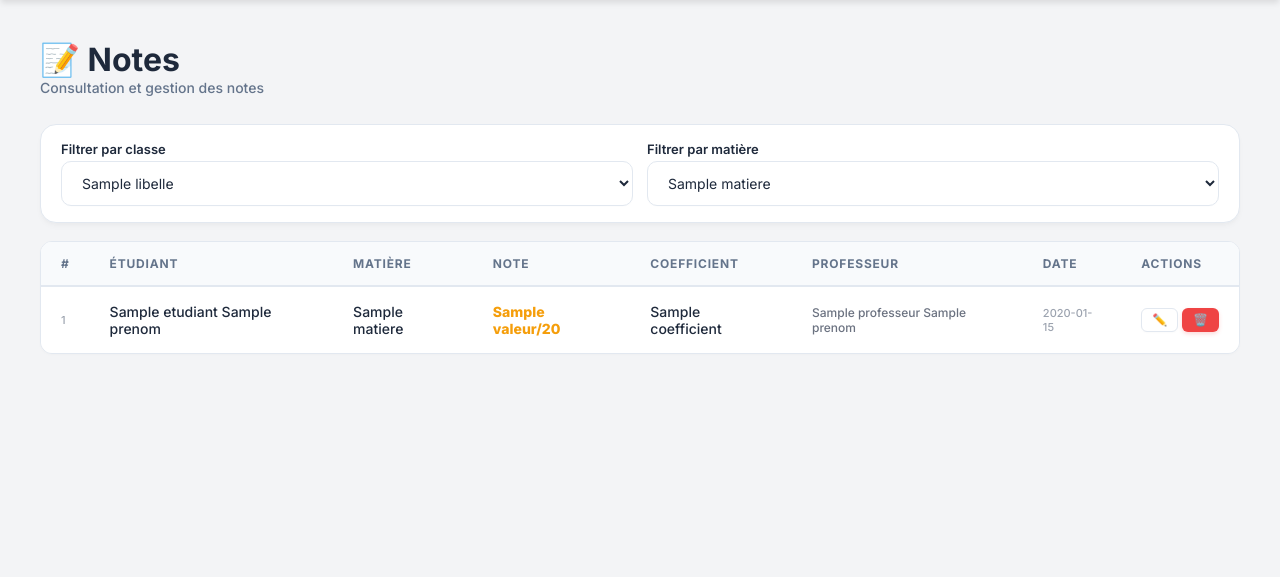
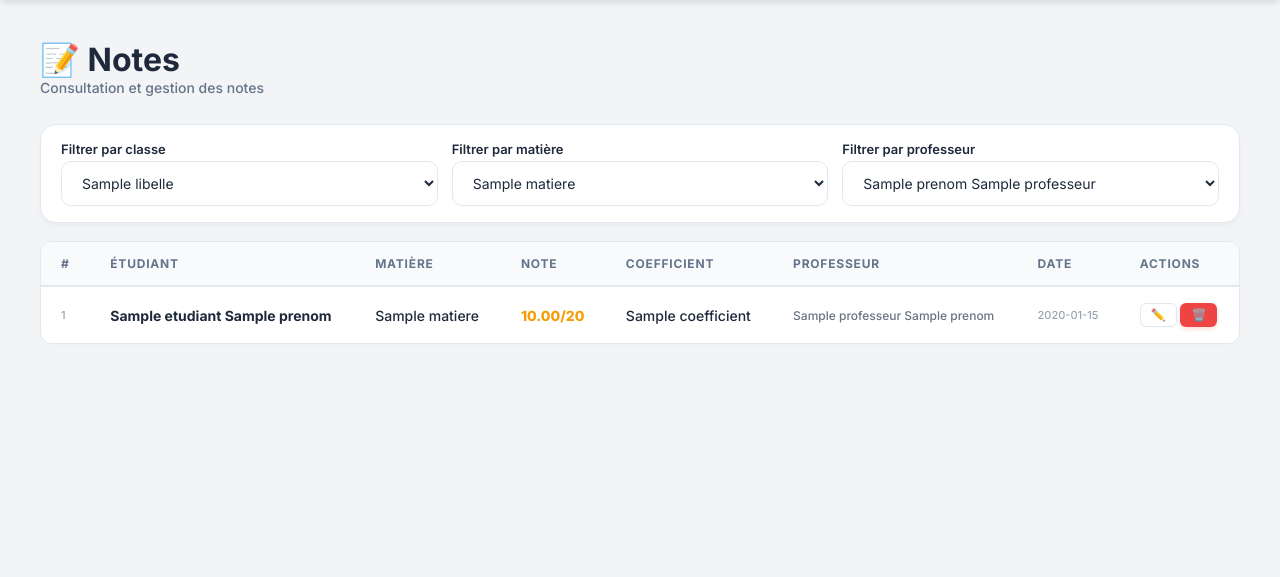
Before and after one commit to LaFleche06/BDD2_ISE2-2026-Project, a Flask app: template Projet_BDD2/templates/admin/notes.html in a window 1280 px wide. Shown: the part 64-641 px from the top of the page. Run offline with Flask 3, Linux system fonts and the light colour scheme; the template is opened without the code that fills it: most values are stand-ins (such as "Sample title", 1, 10 or a date in 2020).

Commit message:
fix(admin/notes): corriger l'affichage de la date; feat: ajouter filtre par professeur
- Filtre par professeur ajouté côté client (select dans le formulaire)
- Date vide affichée comme '—' au lieu d'une chaîne vide
- Pré-conversion des valeurs de notes string → float

```diff
--- a/Projet_BDD2/templates/admin/notes.html
+++ b/Projet_BDD2/templates/admin/notes.html
@@ -5,11 +5,11 @@
   <div><h1>📝 Notes</h1><div class="ph-sub">Consultation et gestion des notes</div></div>
 </div>
 
-<!-- Filtres classe & matière -->
+<!-- Filtres classe, matière & professeur -->
 <div class="card" style="padding:16px 20px;margin-bottom:18px">
-  <form method="get" style="display:flex;gap:14px;align-items:center;flex-wrap:wrap">
-    <div style="flex:1;min-width:180px">
-      <label style="margin-bottom:4px">Filtrer par classe</label>
+  <form method="get" style="display:flex;gap:14px;align-items:flex-end;flex-wrap:wrap">
+    <div style="flex:1;min-width:160px">
+      <label style="margin-bottom:4px;display:block">Filtrer par classe</label>
       <select name="classe_id" onchange="this.form.submit()" class="form-select">
         <option value="">— Toutes les classes —</option>
         {% for c in classes %}
@@ -17,8 +17,8 @@
         {% endfor %}
       </select>
     </div>
-    <div style="flex:1;min-width:180px">
-      <label style="margin-bottom:4px">Filtrer par matière</label>
+    <div style="flex:1;min-width:160px">
+      <label style="margin-bottom:4px;display:block">Filtrer par matière</label>
       <select name="matiere_id" onchange="this.form.submit()" class="form-select">
         <option value="">— Toutes les matières —</option>
         {% for m in matieres %}
@@ -26,6 +26,19 @@
         {% endfor %}
       </select>
     </div>
+    <div style="flex:1;min-width:160px">
+      <label style="margin-bottom:4px;display:block">Filtrer par professeur</label>
+      <select name="prof_id" onchange="this.form.submit()" class="form-select">
+        <option value="">— Tous les professeurs —</option>
+        {% for p in professeurs %}
+        <option value="{{ p.id }}" {{ 'selected' if prof_id == p.id }}>{{ p.prenom }} {{ p.nom }}</option>
+        {% endfor %}
+      </select>
+    </div>
+    <!-- conserver les autres filtres actifs -->
+    {% if classe_id %}<input type="hidden" name="classe_id" value="{{ classe_id }}">{% endif %}
+    {% if matiere_id %}<input type="hidden" name="matiere_id" value="{{ matiere_id }}">{% endif %}
+    {% if prof_id %}<input type="hidden" name="prof_id" value="{{ prof_id }}">{% endif %}
   </form>
 </div>
 
@@ -38,12 +51,14 @@
     {% for n in notes %}
     <tr style="cursor:pointer" onclick="window.location='/EDE/admin/etudiants/{{ n.etudiant.matricule }}'">
       <td style="color:#9ca3af;font-size:11px">{{ n.id }}</td>
-      <td>{{ n.etudiant.nom }} {{ n.etudiant.prenom }}</td>
+      <td><strong>{{ n.etudiant.nom }} {{ n.etudiant.prenom }}</strong></td>
       <td>{{ n.matiere.nom if n.matiere else n.matiere_id }}</td>
-      <td><span class="{{ note_color(n.valeur) }}">{{ n.valeur }}/20</span></td>
+      <td><span class="{{ note_color(n.valeur) }}">{{ "%.2f"|format(n.valeur) if n.valeur is not none else '—' }}/20</span></td>
       <td>{{ n.matiere.coefficient if n.matiere else '—' }}</td>
       <td style="font-size:12px;color:#6b7280">{{ n.professeur.nom }} {{ n.professeur.prenom }}</td>
-      <td style="font-size:11px;color:#9ca3af">{{ (n.date_saisie or '')[:10] }}</td>
+      <td style="font-size:11px;color:#9ca3af">
+        {% if n.date_saisie %}{{ n.date_saisie[:10] }}{% else %}<span style="color:var(--text-muted)">—</span>{% endif %}
+      </td>
       <td style="white-space:nowrap" onclick="event.stopPropagation()">
         <button class="btn btn-sec btn-xs" onclick="document.getElementById('mod-n-{{ n.id }}').classList.add('open')">✏️</button>
         <form action="/EDE/admin/notes" method="post" style="display:inline" onsubmit="return confirm('Supprimer cette note ?')">
@@ -51,6 +66,7 @@
           <input type="hidden" name="note_id" value="{{ n.id }}">
           {% if classe_id %}<input type="hidden" name="classe_id" value="{{ classe_id }}">{% endif %}
           {% if matiere_id %}<input type="hidden" name="matiere_id" value="{{ matiere_id }}">{% endif %}
+          {% if prof_id %}<input type="hidden" name="prof_id" value="{{ prof_id }}">{% endif %}
           <button class="btn btn-red btn-xs">🗑️</button>
         </form>
       </td>
@@ -65,6 +81,7 @@
           <input type="hidden" name="note_id" value="{{ n.id }}">
           {% if classe_id %}<input type="hidden" name="classe_id" value="{{ classe_id }}">{% endif %}
           {% if matiere_id %}<input type="hidden" name="matiere_id" value="{{ matiere_id }}">{% endif %}
+          {% if prof_id %}<input type="hidden" name="prof_id" value="{{ prof_id }}">{% endif %}
           <div class="form-group">
             <label>Nouvelle valeur (/20)</label>
             <input name="valeur_note" type="number" step="0.25" min="0" max="20" value="{{ n.valeur }}" required>
@@ -75,7 +92,7 @@
     </div>
     {% else %}
     <tr><td colspan="8" style="text-align:center;color:#9ca3af;padding:30px">
-      {% if classe_id %}Aucune note pour cette classe.{% else %}Sélectionnez une classe pour voir les notes.{% endif %}
+      {% if classe_id or matiere_id or prof_id %}Aucune note pour les filtres sélectionnés.{% else %}Sélectionnez un filtre pour voir les notes.{% endif %}
     </td></tr>
     {% endfor %}
     </tbody>
```
